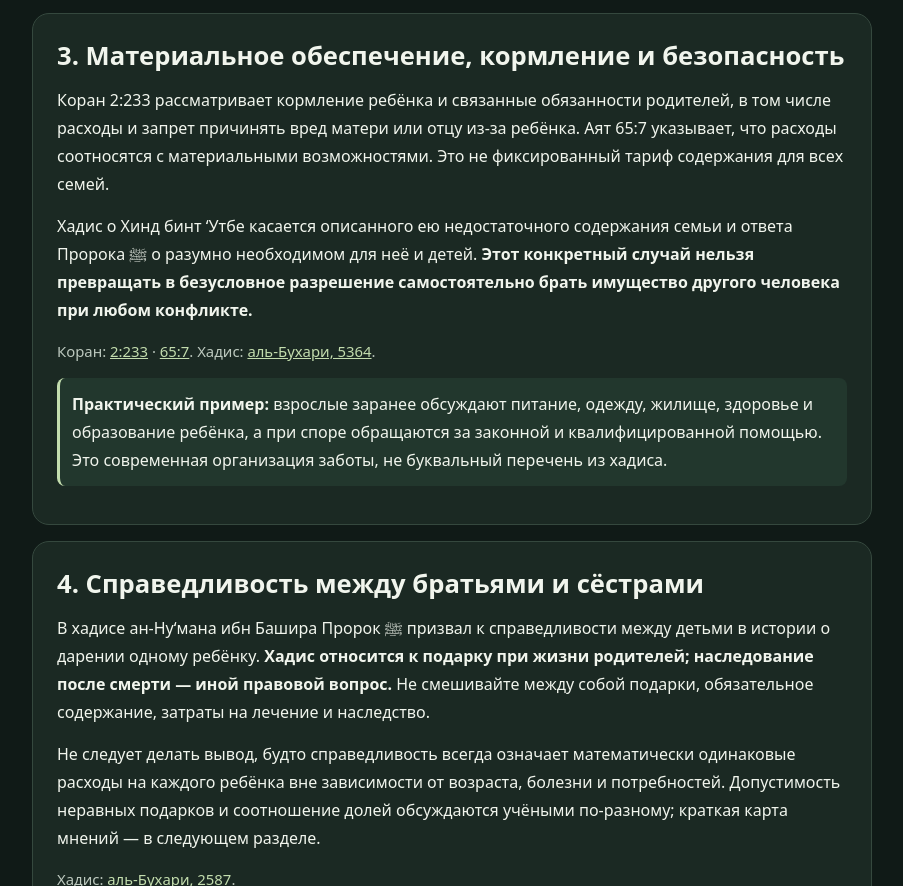
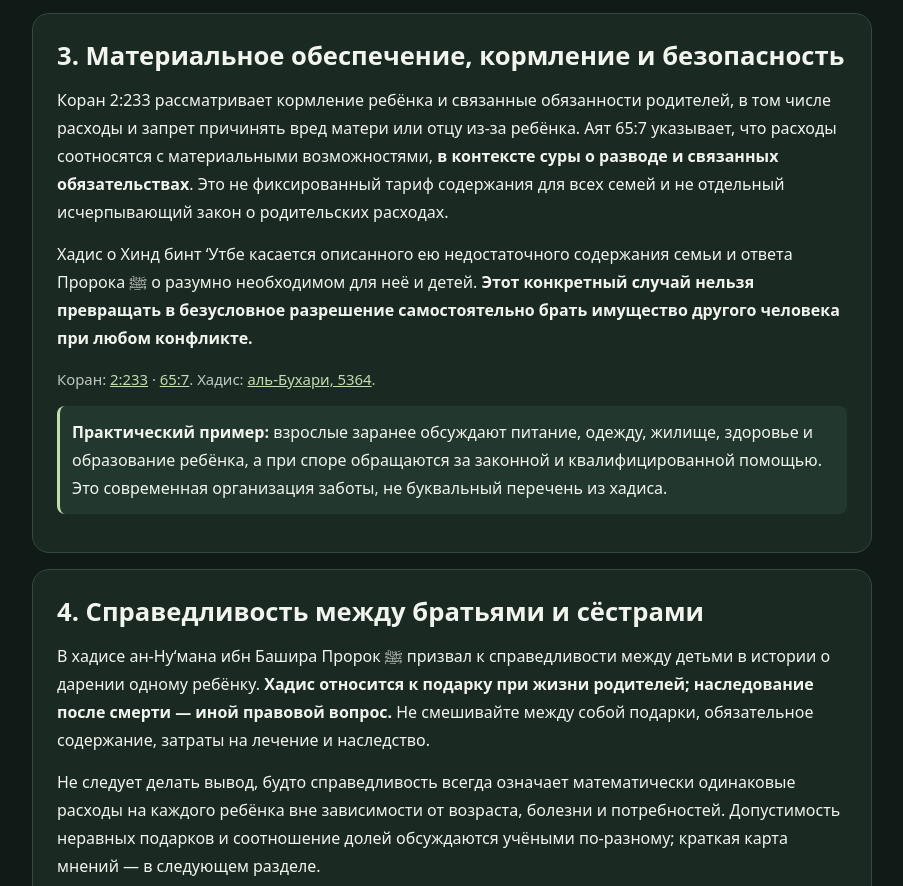
Before and after one commit to NaFaS-Bek/talab-al-haqq, a plain HTML site: page family-parent-duties.html in a window 1280 px wide. Shown: the part 1393-2279 px from the top of the page, without its empty margins (188-1091 px from the left). Drawn offline with Linux system fonts and the light colour scheme.

Commit message:
content: restore divorce context of Quran 65:7 before relating spending to family duties

```diff
--- a/family-parent-duties.html
+++ b/family-parent-duties.html
@@ -45,7 +45,7 @@ footer{color:var(--muted);font-size:.9rem;padding-bottom:48px}
 </section>
 <section class="card" id="duty-3">
 <h2>3. Материальное обеспечение, кормление и безопасность</h2>
-<p>Коран 2:233 рассматривает кормление ребёнка и связанные обязанности родителей, в том числе расходы и запрет причинять вред матери или отцу из-за ребёнка. Аят 65:7 указывает, что расходы соотносятся с материальными возможностями. Это не фиксированный тариф содержания для всех семей.</p>
+<p>Коран 2:233 рассматривает кормление ребёнка и связанные обязанности родителей, в том числе расходы и запрет причинять вред матери или отцу из-за ребёнка. Аят 65:7 указывает, что расходы соотносятся с материальными возможностями, <strong>в контексте суры о разводе и связанных обязательствах</strong>. Это не фиксированный тариф содержания для всех семей и не отдельный исчерпывающий закон о родительских расходах.</p>
 <p>Хадис о Хинд бинт ‘Утбе касается описанного ею недостаточного содержания семьи и ответа Пророка ﷺ о разумно необходимом для неё и детей. <strong>Этот конкретный случай нельзя превращать в безусловное разрешение самостоятельно брать имущество другого человека при любом конфликте.</strong></p>
 <p class="sources">Коран: <a href="https://quran.com/2/233" target="_blank" rel="noopener noreferrer">2:233</a> · <a href="https://quran.com/65/7" target="_blank" rel="noopener noreferrer">65:7</a>. Хадис: <a href="https://sunnah.com/bukhari:5364" target="_blank" rel="noopener noreferrer">аль-Бухари, 5364</a>.</p>
 <p class="example"><strong>Практический пример:</strong> взрослые заранее обсуждают питание, одежду, жилище, здоровье и образование ребёнка, а при споре обращаются за законной и квалифицированной помощью. Это современная организация заботы, не буквальный перечень из хадиса.</p>
```
